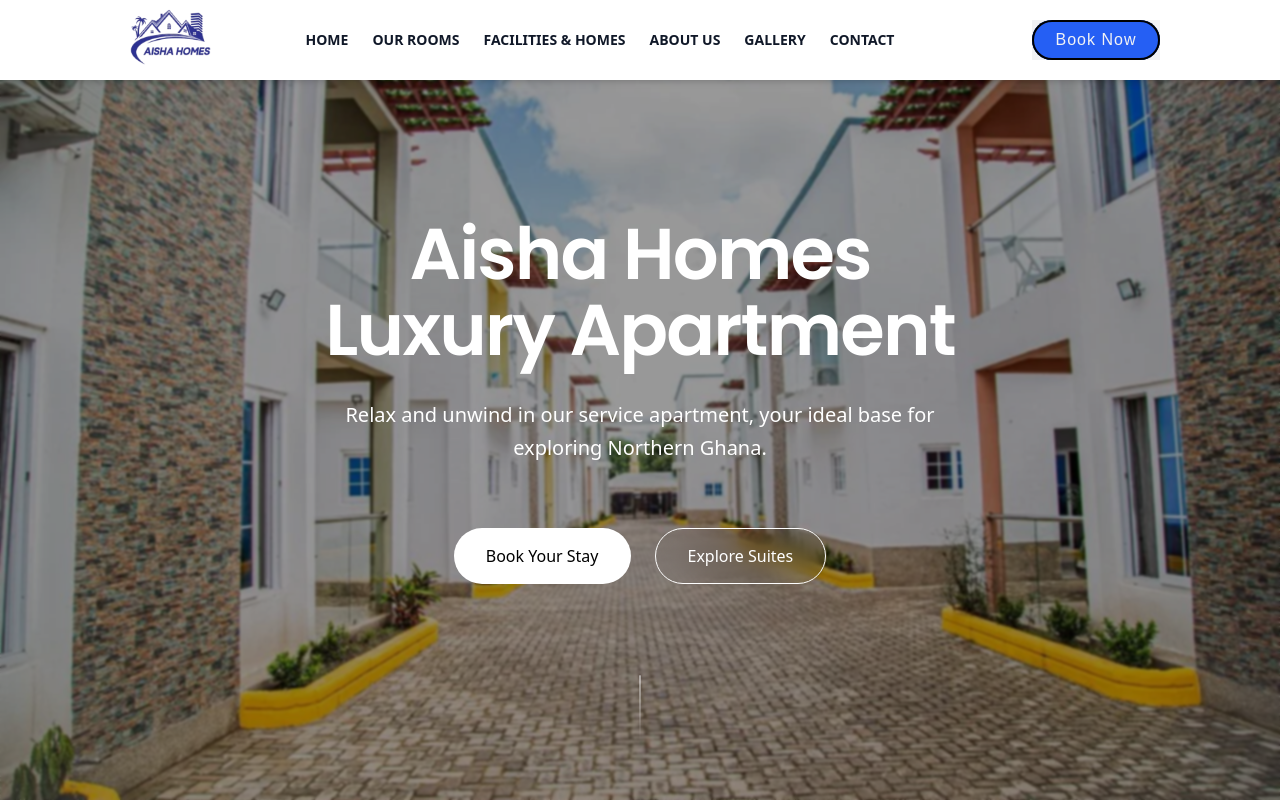
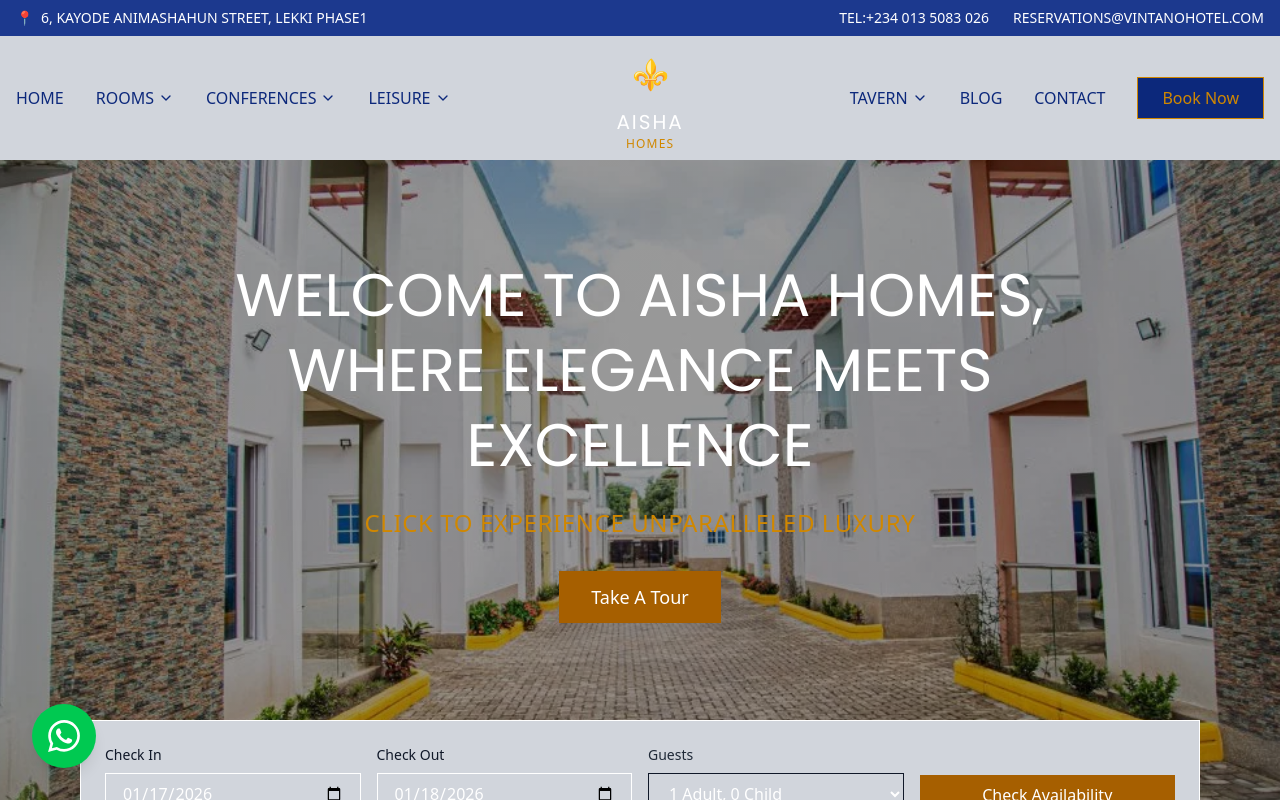
Before and after one commit to Abdulai059/aishahomes, a React (Vite) app: page / in a window 1280 px wide. Shown: the top 800 px of the page. Built offline with nearby package versions, Linux system fonts and the light colour scheme.

Commit message:
update the code

```diff
--- a/src/App.jsx
+++ b/src/App.jsx
@@ -1,13 +1,13 @@
-import { Hero } from "./components/pages/hero";
+import Hero from "./components/pages/hero";
 import HotelExplore from "./components/pages/HotelExplore";
 import Navbar from "./components/pages/navbar";
 
 function App() {
   return (
     <main className="min-h-screen bg-background font-sans antialiased selection:bg-primary selection:text-primary-foreground">
-      <nav className="fixed top-0 left-0 w-full z-50">
+      {/* <nav className="fixed top-0 left-0 w-full z-50">
         <Navbar />
-      </nav>
+      </nav> */}
 
       <Hero />
       <HotelExplore />
--- /dev/null
+++ b/src/components/pages/TopBar.jsx
@@ -0,0 +1,15 @@
+
+export default function TopBar() {
+    return (
+        <div className="bg-blue-900 bg-opacity-40 text-white text-sm py-2 px-4 flex justify-between items-center">
+            <div className="flex items-center gap-2">
+                <span>📍</span>
+                <span>6, KAYODE ANIMASHAHUN STREET, LEKKI PHASE1</span>
+            </div>
+            <div className="flex items-center gap-6">
+                <span>TEL:+234 013 5083 026</span>
+                <span>RESERVATIONS@VINTANOHOTEL.COM</span>
+            </div>
+        </div>
+    )
+}
--- a/src/components/pages/hero.jsx
+++ b/src/components/pages/hero.jsx
@@ -1,44 +1,100 @@
-import Button from "../ui/button";
+import React, { useState } from 'react';
 
-export function Hero() {
+import TopBar from './TopBar';
+import Nav from '../ui/Nav';
+
+export default function Hero() {
+  const [menuOpen, setMenuOpen] = useState(false);
+  const [checkIn, setCheckIn] = useState('2026-01-17');
+  const [checkOut, setCheckOut] = useState('2026-01-18');
+  const [guests, setGuests] = useState('1 Adult, 0 Child');
+
   return (
-    <section className="relative min-h-screen flex flex-col items-center justify-center px- text-center overflow-hidden">
-      <div className="absolute inset-0 z-0">
-        <img
-          src="/bg-hero.webp"
-          alt="Luxury Resort Background"
-          className="object-cover w-full h-full"
-        />
-        <div className="absolute inset-0 bg-black/40 backdrop-blur-[1px]" />
-      </div>
+    <div className="relative min-h-screen">
+      {/* Background Image */}
+      <div
+        className="absolute inset-0 bg-cover bg-center"
+        style={{
+          backgroundImage: 'linear-gradient(rgba(0,0,0,0.4), rgba(0,0,0,0.4)), url("./bg-hero.webp")',
+        }}
+      />
 
-      <div className="max-w-4xl space-y-8 z-10 mt-20 md:mt-0 text-white">
-        <h1 className="text-4xl md:text-7xl font-semibold font-serif tracking-tight leading-[1.05] animate-in fade-in slide-in-from-bottom-8  duration-1000">
-          Aisha Homes <br /> Luxury Apartment
-        </h1>
-        <p className="max-w-2xl mx-auto text-lg md:text-xl text-white leading-relaxed animate-in px-4 fade-in slide-in-from-bottom-8 delay-300 duration-1000">
-          Relax and unwind in our service apartment, your ideal base for
-          exploring Northern Ghana.
-        </p>
+      {/* Content */}
+      <div className="relative z-10">
+        {/* Top Bar */}
+        <TopBar />
 
-        <div className="flex flex-row sm:flex-row items-center justify-center gap-6 pt-8 animate-in fade-in slide-in-from-bottom-8 delay-500 duration-1000">
-          <Button size="xl" className="bg-white text-black hover:bg-white/90">
-            Book Your Stay
-          </Button>
+        {/* Navigation */}
+        <Nav />
 
-          <Button
-            size="xl"
-            variant="outline"
-            className="text-white backdrop-blur-md border-white"
-          >
-            Explore Suites
-          </Button>
+        {/* Hero Section */}
+        <div className="flex flex-col items-center justify-center min-h-[70vh] px-4 text-center">
+          <h1 className="text-white text-4xl md:text-6xl font-serif mb-6 max-w-4xl leading-tight">
+            WELCOME TO AISHA HOMES,<br />
+            WHERE ELEGANCE MEETS EXCELLENCE
+          </h1>
+          <p className="text-yellow-600 text-xl md:text-2xl mb-8 tracking-wide">
+            CLICK TO EXPERIENCE UNPARALLELED LUXURY
+          </p>
+          <button className="bg-yellow-700 hover:bg-yellow-600 text-white px-8 py-3 text-lg transition">
+            Take A Tour
+          </button>
+        </div>
+
+        {/* Booking Section */}
+        <div className="max-w-6xl mx-auto px-4 pb-12">
+          <div className="bg-gray-300 bg-opacity-30 backdrop-blur-sm  border border-white border-opacity-30 p-6">
+            <div className="grid grid-cols-1 md:grid-cols-4 gap-4 items-end">
+              <div>
+                <label className="text-gray-900  text-sm mb-2 block">Check In</label>
+                <input
+                  type="date"
+                  value={checkIn}
+                  onChange={(e) => setCheckIn(e.target.value)}
+                  className="w-full bg-transparent border border-white border-opacity-30 text-white px-4 py-2"
+                />
+              </div>
+              <div>
+                <label className="text-gray-900  text-sm mb-2 block">Check Out</label>
+                <input
+                  type="date"
+                  value={checkOut}
+                  onChange={(e) => setCheckOut(e.target.value)}
+                  className="w-full bg-transparent border border-white border-opacity-30 text-white px-4 py-2"
+                />
+              </div>
+              <div>
+                <label className="text-wgray-900 text-sm mb-2 block">Guests</label>
+                <select
+                  value={guests}
+                  onChange={(e) => setGuests(e.target.value)}
+                  className="w-full bg-transparent border border-gray-900 border-opacity-30 text-white px-4 py-2"
+                >
+                  <option value="1 Adult, 0 Child" className="bg-gray-800">1 Adult, 0 Child</option>
+                  <option value="2 Adults, 0 Child" className="bg-gray-800">2 Adults, 0 Child</option>
+                  <option value="2 Adults, 1 Child" className="bg-gray-800">2 Adults, 1 Child</option>
+                  <option value="2 Adults, 2 Children" className="bg-gray-800">2 Adults, 2 Children</option>
+                </select>
+              </div>
+              <button className="bg-yellow-700 hover:bg-yellow-600 text-white px-8 py-2 transition">
+                Check Availability
+              </button>
+            </div>
+          </div>
         </div>
       </div>
 
-      <div className="absolute bottom-12 left-1/2 -translate-x-1/2 z-10 animate-bounce">
-        <div className="w-[1px] h-16 bg-gradient-to-b from-white to-transparent" />
-      </div>
-    </section>
+      {/* WhatsApp Button */}
+      <a
+        href="https://wa.me/2340135083026"
+        target="_blank"
+        rel="noopener noreferrer"
+        className="fixed bottom-8 left-8 bg-green-500 hover:bg-green-600 text-white rounded-full p-4 shadow-lg transition z-50"
+      >
+        <svg className="w-8 h-8" fill="currentColor" viewBox="0 0 24 24">
+          <path d="M17.472 14.382c-.297-.149-1.758-.867-2.03-.967-.273-.099-.471-.148-.67.15-.197.297-.767.966-.94 1.164-.173.199-.347.223-.644.075-.297-.15-1.255-.463-2.39-1.475-.883-.788-1.48-1.761-1.653-2.059-.173-.297-.018-.458.13-.606.134-.133.298-.347.446-.52.149-.174.198-.298.298-.497.099-.198.05-.371-.025-.52-.075-.149-.669-1.612-.916-2.207-.242-.579-.487-.5-.669-.51-.173-.008-.371-.01-.57-.01-.198 0-.52.074-.792.372-.272.297-1.04 1.016-1.04 2.479 0 1.462 1.065 2.875 1.213 3.074.149.198 2.096 3.2 5.077 4.487.709.306 1.262.489 1.694.625.712.227 1.36.195 1.871.118.571-.085 1.758-.719 2.006-1.413.248-.694.248-1.289.173-1.413-.074-.124-.272-.198-.57-.347m-5.421 7.403h-.004a9.87 9.87 0 01-5.031-1.378l-.361-.214-3.741.982.998-3.648-.235-.374a9.86 9.86 0 01-1.51-5.26c.001-5.45 4.436-9.884 9.888-9.884 2.64 0 5.122 1.03 6.988 2.898a9.825 9.825 0 012.893 6.994c-.003 5.45-4.437 9.884-9.885 9.884m8.413-18.297A11.815 11.815 0 0012.05 0C5.495 0 .16 5.335.157 11.892c0 2.096.547 4.142 1.588 5.945L.057 24l6.305-1.654a11.882 11.882 0 005.683 1.448h.005c6.554 0 11.89-5.335 11.893-11.893a11.821 11.821 0 00-3.48-8.413Z" />
+        </svg>
+      </a>
+    </div>
   );
 }
--- a/src/components/pages/navbar.jsx
+++ b/src/components/pages/navbar.jsx
@@ -12,7 +12,7 @@
       <div className="flex items-center justify-between">
         <div className="w-12"></div>
 
-        <div className="hidden sm:flex gap-6 uppercase font-semibold text-sm">
+        <div className="hidden sm:flex gap-6  font-semibold text-sm">
           <a href="#" className="text-gray-900 hover:text-black">
             Home
           </a>
--- /dev/null
+++ b/src/components/ui/Nav.jsx
@@ -0,0 +1,76 @@
+import { useState } from "react";
+import { Menu, X, ChevronDown } from 'lucide-react';
+
+
+export default function Nav() {
+    const [menuOpen, setMenuOpen] = useState(false);
+    return (
+        <nav className="bg-gray-300 bg-opacity-30 backdrop-blur-sm">
+            <div className="max-w-7xl mx-auto px-4">
+                <div className="flex justify-between items-center py-2">
+
+                    <button
+                        onClick={() => setMenuOpen(!menuOpen)}
+                        className="text-white lg:hidden"
+                    >
+                        {menuOpen ? <X size={24} /> : <Menu size={24} />}
+                    </button>
+
+
+                    <div className="hidden lg:flex items-center gap-8 text-white">
+                        <a href="#home" className="hover:text-yellow-500 transition">HOME</a>
+                        <a href="#rooms" className="hover:text-yellow-500 transition flex items-center gap-1">
+                            ROOMS <ChevronDown size={16} />
+                        </a>
+                        <a href="#conferences" className="hover:text-yellow-500 transition flex items-center gap-1">
+                            CONFERENCES <ChevronDown size={16} />
+                        </a>
+                        <a href="#leisure" className="hover:text-yellow-500 transition flex items-center gap-1">
+                            LEISURE <ChevronDown size={16} />
+                        </a>
+                    </div>
+
+                    <div className="flex-1 lg:flex-none flex justify-center">
+                        <div className="text-center">
+                            <div className="w-15 h-15 mx-auto mb-1 flex items-center justify-center">
+                                <div className="text-yellow-600 text-3xl">⚜</div>
+                            </div>
+                            <div className="text-white font-serif text-xl tracking-widest">AISHA</div>
+                            <div className="text-yellow-600 text-xs tracking-widest">HOMES</div>
+                        </div>
+                    </div>
+
+
+                    <div className="hidden lg:flex items-center gap-8 text-white">
+                        <a href="#tavern" className="hover:text-yellow-500 transition flex items-center gap-1">
+                            TAVERN <ChevronDown size={16} />
+                        </a>
+                        <a href="#media" className="hover:text-yellow-500 transition flex items-center gap-1">
+                            BLOG
+                        </a>
+                        <a href="#contact" className="hover:text-yellow-500 transition">CONTACT</a>
+                        <button className="border border-yellow-600 text-yellow-600 px-6 py-2 hover:bg-yellow-600 hover:text-white transition">
+                            Book Now
+                        </button>
+                    </div>
+                </div>
+
+
+                {menuOpen && (
+                    <div className="lg:hidden pb-4 text-white space-y-3">
+                        <a href="#home" className="block hover:text-yellow-500">HOME</a>
+                        <a href="#rooms" className="block hover:text-yellow-500">ROOMS</a>
+                        <a href="#conferences" className="block hover:text-yellow-500">CONFERENCES</a>
+                        <a href="#leisure" className="block hover:text-yellow-500">LEISURE</a>
+                        <a href="#tavern" className="block hover:text-yellow-500">TAVERN</a>
+                        <a href="#media" className="block hover:text-yellow-500">MEDIA</a>
+                        <a href="#contact" className="block hover:text-yellow-500">CONTACT</a>
+                        <button className="border border-yellow-600 text-yellow-600 px-6 py-2 w-full hover:bg-yellow-600 hover:text-white transition">
+                            Book Now
+                        </button>
+                    </div>
+                )}
+            </div>
+        </nav>
+    )
+}
```
